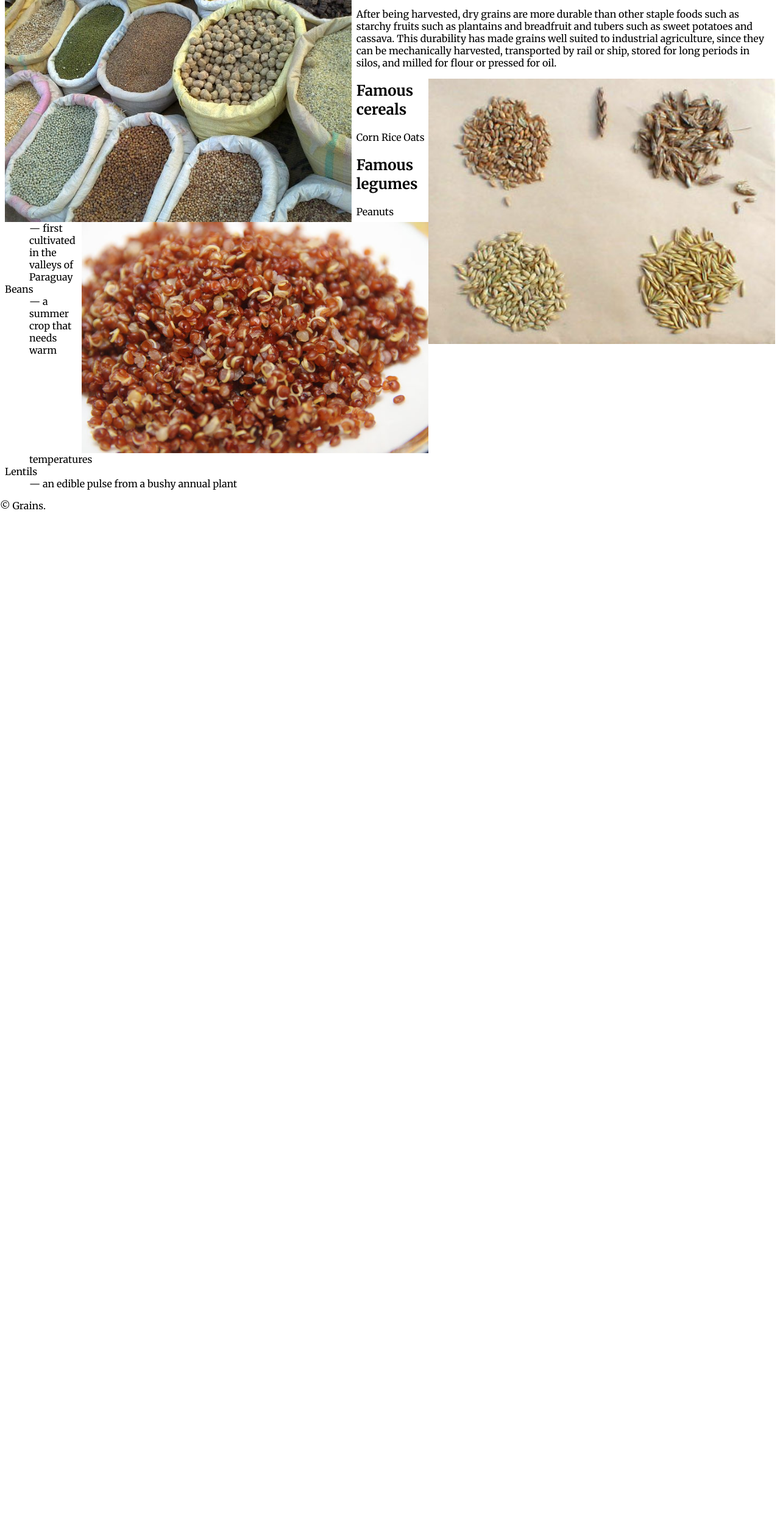
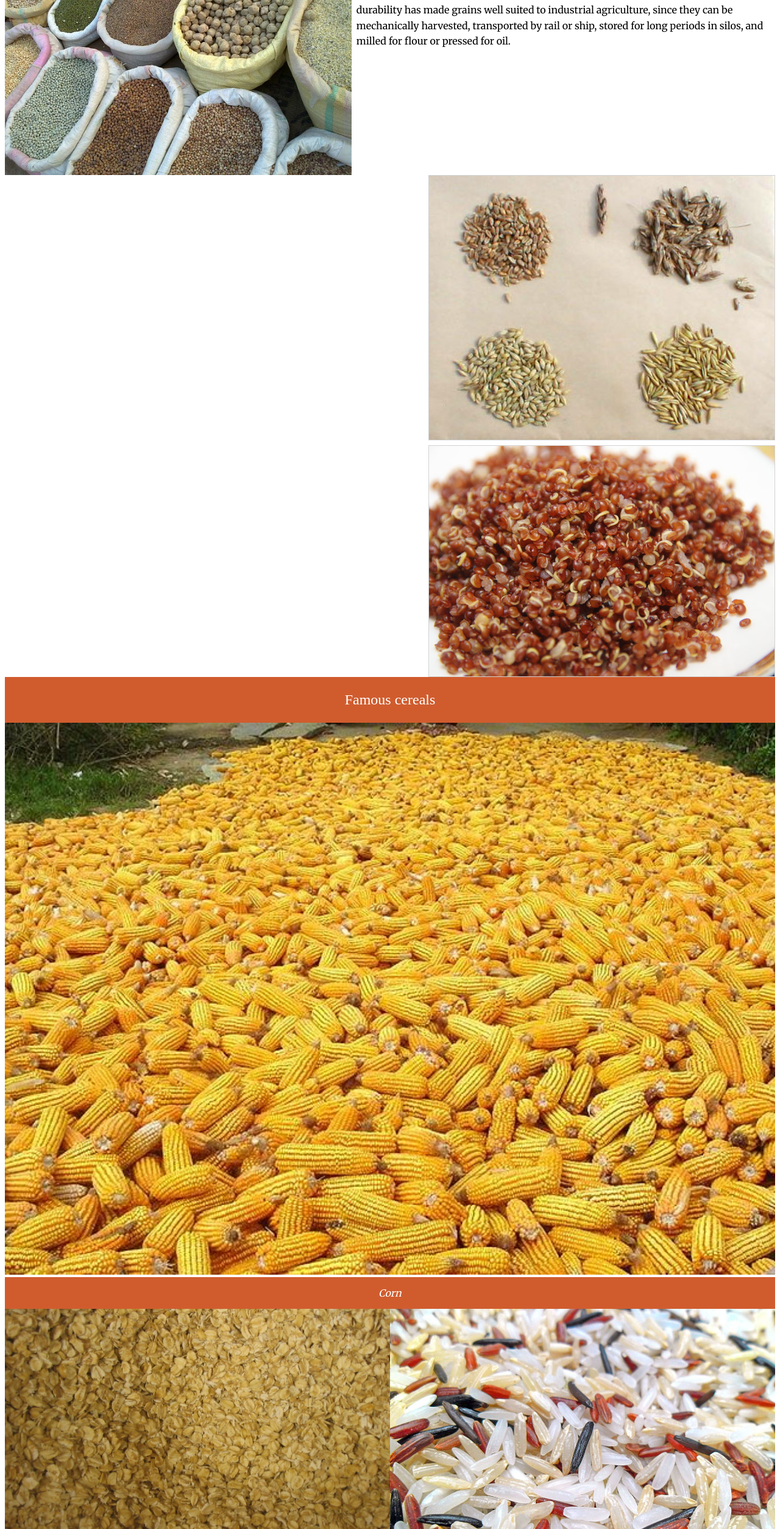
Before and after one commit to Lenzo/dsn1674-assignment-5, a plain HTML site: page index.html in a window 1280 px wide. Shown: the part 293-2800 px from the top of the page at 61% size. Before the commit the page ends 1132 px from the top, so only its background shows below. Drawn offline with Linux system fonts and the light colour scheme.

Commit message:
Thursday, March 5, 2015 1:32 Added clear tags and borders to gains and cereals images
Thursday, March 5, 2015 2:15
Added grain symbol href and css tags

Thursday, March 5, 2015 4:04
Added css for <p>

Thursday, March 5, 2015 5:12
Added remaining image links and css for the dl figures

Thursday, March 5, 2015 5:44
Adjusted paddings and added display tags to the dl

```diff
--- a/css/main.css
+++ b/css/main.css
@@ -1,8 +1,6 @@
 html {
   font-size: 100%;
   box-sizing: border-box;
-  font-family: sans-serif;
-  font-family: 'Merriweather', serif;
 }
 
 *, *::before, *::after{
@@ -13,6 +11,20 @@ body{
   margin: 0;
 }
 
+main{
+  margin: 0;
+}
+
+
+p{
+  font-family: 'Merriweather', serif;
+  line-height: 1.6em;
+  width: 100%;
+  margin: 10px;
+  margin-bottom: 1em;
+}
+
+
 header{
   font-size:1.5rem;
   text-align: center;
@@ -21,6 +33,26 @@ header{
   background-color: #d05c2e;
   font-style: bold;
   margin: 0;
+  border: 0;
+  padding:0;
+}
+
+div.masthead{
+  padding: 1em;
+}
+
+h1{
+  margin: 0;
+}
+
+.grain-left{
+  float: left;
+  width:10%;
+}
+
+.grain-right{
+    float: right;
+    width: 10%;
 }
 
 main{
@@ -40,12 +72,82 @@ figure{
 .img-cereals {
   float: right;
   width: 45%;
+  clear: both;
+  border: lightgrey solid 1px;
+  margin: 0;
+  margin-bottom: .5em;
 }
 
 .img-quinoa {
   float: right;
   width: 45%;
+  clear: both;
+  border: lightgrey solid 1px;
 }
+
+.img-rice{
+  width: 50%;
+  float:right;
+}
+
+.img-oats{
+  width: 50%;
+  float: left;
+}
+
+
+h2{
+  background-color: #d05c2e;
+  text-align: center;
+  color: white;
+  padding: 1em;
+  margin: 0;
+  clear: both;
+  font-weight: normal;
+  width: 100%;
+}
+
+h3 {
+  text-align: center;
+  color: black;
+  font-family: 'merriweather', serif;
+  font-size: 1.1em;
+  padding: 0em, 2em;
+  font-style: bold;
+  margin-bottom: 1em;
+}
+
+figcaption{
+  background-color: #d05c2e;
+  color: white;
+  text-align: center;
+  margin: 0;
+  padding: 1em;
+  font-style: italic;
+  font-family: 'merriweather', serif;
+}
+
+.img-list{
+  width: 20%;
+  float: left;
+  clear: left;
+  margin-bottom: 1em;
+  margin-right: 1em;
+}
+
+dl{
+  display: inline;
+}
+
+dt{
+  float: left;
+}
+
+dd{
+float: left;
+margin: 0;
+}
+
 
 ol{
   margin: 0;
@@ -68,6 +170,11 @@ nav li{
   color: white;
 }
 
+img {
+  width: 100%;
+  margin: 0em;
+  padding: 0em;
+}
 
 nav a{
   padding: .5rem;
@@ -83,3 +190,14 @@ nav a:hover{
   color: white;
   text-decoration: none;
 }
+
+footer{
+  background-color: #d05c2e;
+  text-align: center;
+  padding: 1.5em;
+  margin: 15em 0em 0em 0em;
+  font-family: 'Merriweather', serif;
+  font-size: .5em;
+  color: white;
+  clear: both;
+}
--- a/index.html
+++ b/index.html
@@ -1,20 +1,27 @@
 <!DOCTYPE html>
 <html lang="en-ca">
-
 <head>
   <meta charset="utf-8">
-  <title>Intro to floats</title>
+  <title>Grains</title>
+  <meta name="viewport" content="width=device-width, initial-scale=1">
   <link href="css/main.css" rel="stylesheet">
-  <link href='http://fonts.googleapis.com/css?family=Righteous' rel='stylesheet' type='text/css'>
-  <link href='http://fonts.googleapis.com/css?family=Quicksand' rel='stylesheet' type='text/css'>
-  <link href='http://fonts.googleapis.com/css?family=Merriweather:400,700,400italic,700italic' rel='stylesheet' type='text/css'>
+  <link href='http://fonts.googleapis.com/css?family=Merriweather' rel='stylesheet' type='text/css'>
+  <link href='http://fonts.googleapis.com/css?family=Merriweather:900' rel='stylesheet' type='text/css'>
+  <link href='http://fonts.googleapis.com/css?family=Merriweather+Sans:400italic' rel='stylesheet' type='text/css'>
 </head>
 
 <body>
 
   <header>
-    <h1>Grains</h1>
+    <div class="masthead">
+      <img class="grain-left" src="images/grain-left.svg" alt="wheat symbol">
+      <img class="grain-right" src="images/grain-right.svg" alt="wheat symbol">
+
+      <h1>Grains</h1>
+    </div>
   </header>
+
+
 
 
 <nav>
@@ -31,7 +38,7 @@
   </figure>
 
   <p id="intro">Grains are small, hard, dry seeds, with or without attached hulls or fruit layers, harvested for human or animal consumption. The two main types of commercial grain crops are cereals such as wheat and rye, and legumes such as beans and soybeans.</p>
-  <p>After being harvested, dry grains are more durable than other staple foods such as starchy fruits such as plantains and breadfruit and tubers such as sweet potatoes and cassava. This durability has made grains well suited to industrial agriculture, since they can be mechanically harvested, transported by rail or ship, stored for long periods in silos, and milled for flour or pressed for oil.</p>
+  <p class="p2">After being harvested, dry grains are more durable than other staple foods such as starchy fruits such as plantains and breadfruit and tubers such as sweet potatoes and cassava. This durability has made grains well suited to industrial agriculture, since they can be mechanically harvested, transported by rail or ship, stored for long periods in silos, and milled for flour or pressed for oil.</p>
 
   <figure>
     <img class="img-cereals" src="images/cereals.jpg" alt="4 small piles of assorted cereal grains.">
@@ -41,25 +48,50 @@
     <img class="img-quinoa" src="images/quinoa.jpg" alt="A steaming pile of cooked red quinoa.">
   </figure>
 
-<h2 id="cereals">Famous cereals</h2>
+<h2 id="famous-cereals">Famous cereals</h2>
 
-Corn
-Rice
-Oats
 
-<h2 id="legumes">Famous legumes</h2>
+
+<div>
+  <figure>
+    <img class='img-corn' src="images/corn.jpg" alt="A whole lot of yellow cobs">
+    <figcaption>Corn</figcaption>
+  </figure>
+
+  <aside>
+    <figure class='img-rice'>
+      <img src="images/rice.jpg" alt="Multi-coloured grains of wild rice">
+      <figcaption>Rice</figcaption>
+    </figure>
+  </aside>
+
+  <aside>
+    <figure class='img-oats'>
+      <img src="images/oats.jpg" alt="Up close shot of ground oats">
+      <figcaption>Oats</figcaption>
+    </figure>
+  </aside>
+</div>
+
+<h3 id="legumes">Famous legumes</h2>
 
 <dl>
-<dt>Peanuts</dt><dd> — first cultivated in the valleys of Paraguay</dd>
-<dt>Beans</dt><dd> — a summer crop that needs warm temperatures</dd>
-<dt>Lentils</dt><dd> — an edible pulse from a bushy annual plant</dd>
+  <figure>
+    <img class="img-list" src="images/peanuts.jpg" alt="roasted and salted peanuts">
+    <dt>Peanuts</dt><dd> — first cultivated in the valleys of Paraguay</dd>
+    <figure>
+      <img class="img-list" src="images/beans.jpg" alt="dried black beans">
+    <dt>Beans</dt><dd> — a summer crop that needs warm temperatures</dd>
+    <figure>
+      <img class="img-list" src="images/lentils.jpg" alt="piles of black, red and green lentils">
+    <dt>Lentils</dt><dd> — an edible pulse from a bushy annual plant</dd>
 </dl>
 
 </main>
 
-<aside>
+<footer>
 © Grains.
-</aside>
+</footer>
 
 </body>
 </html>
```
Also changed, not shown: 2 other files.
